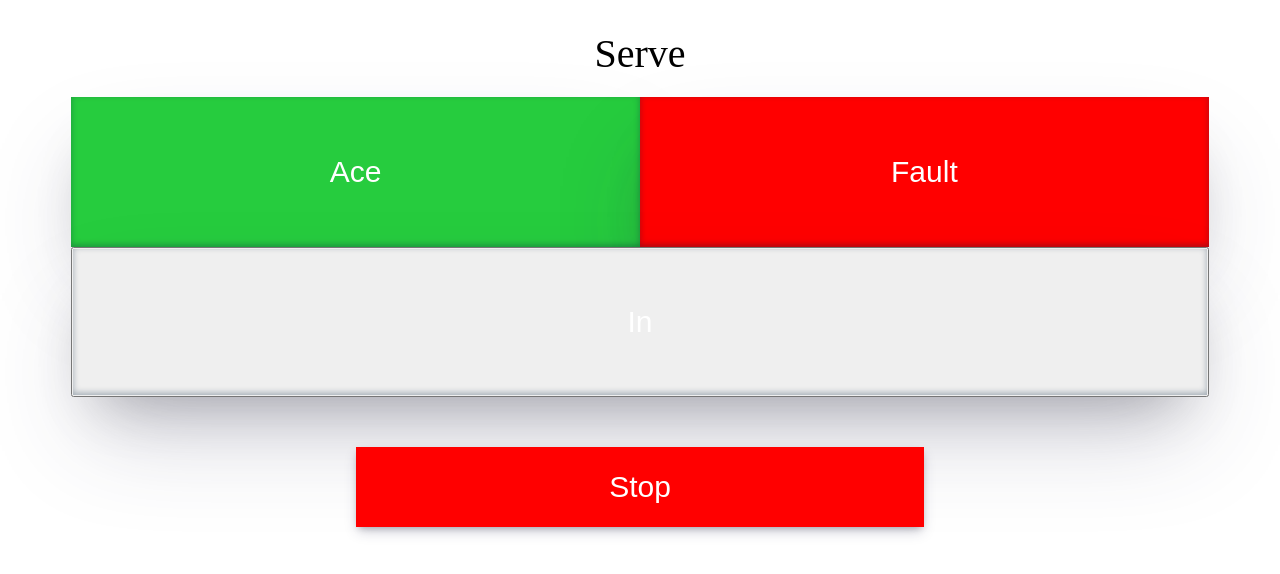
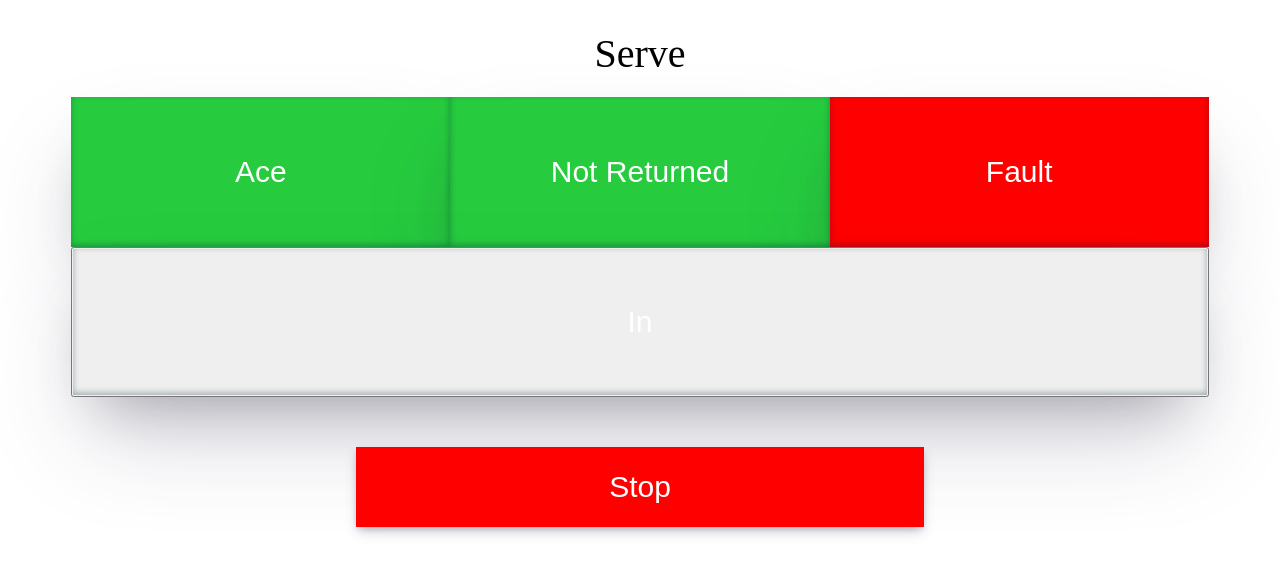
Before and after one commit to morganmarienelson/bounce, a Next.js app: page /components/servingPanel in a window 1280 px wide. Shown: the top 574 px of the page. Built offline with nearby package versions, Linux system fonts and the light colour scheme.

Commit message:
unreturned button added

```diff
--- a/machines/matchData.ts
+++ b/machines/matchData.ts
@@ -32,6 +32,8 @@ interface PointOutcomes {
     acesOnSecondServe: number;
     madeFirstServes: number;
     madeSecondServes: number;
+    notReturnedFirstServes: number;
+    notReturnedSecondServes: number;
 
 }
 
@@ -98,6 +100,10 @@ export enum MatchDataEvents {
     DecrementMadeFirstServes = "decrementMadeFirstServes",
     IncrementMadeSecondServes = "incrementMadeSecondServes",
     DecrementMadeSecondServes = "decrementMadeSecondServes",
+    IncrementNotReturnedFirstServes = "incrementNotReturnedFirstServes",
+    DecrementNotReturnedFirstServes = "decrementNotReturnedFirstServes",
+    IncrementNotReturnedSecondServes = "incrementNotReturnedSecondServes",
+    DecrementNotReturnedSecondServes = "decrementNotReturnedSecondServes",
 }
 
 export const matchData = createMachine({
@@ -165,7 +171,11 @@ export const matchData = createMachine({
             | { type: MatchDataEvents.IncrementMadeFirstServes }
             | { type: MatchDataEvents.DecrementMadeFirstServes }
             | { type: MatchDataEvents.IncrementMadeSecondServes }
-            | { type: MatchDataEvents.DecrementMadeSecondServes },
+            | { type: MatchDataEvents.DecrementMadeSecondServes }
+            | { type: MatchDataEvents.IncrementNotReturnedFirstServes }
+            | { type: MatchDataEvents.DecrementNotReturnedFirstServes }
+            | { type: MatchDataEvents.IncrementNotReturnedSecondServes }
+            | { type: MatchDataEvents.DecrementNotReturnedSecondServes },
     },
     context: {
         pointsWonByForehand: 0,
@@ -199,6 +209,8 @@ export const matchData = createMachine({
         acesOnSecondServe: 0,
         madeFirstServes: 0,
         madeSecondServes: 0,
+        notReturnedFirstServes: 0,
+        notReturnedSecondServes: 0,
     },
     on: {
         incrementForehandWin: {
@@ -573,5 +585,29 @@ export const matchData = createMachine({
                     context.madeSecondServes - 1,
             }),
         },
+        incrementNotReturnedSecondServes: {
+            actions: assign({
+                notReturnedSecondServes: (context: PointOutcomes, event) =>
+                    context.notReturnedSecondServes + 1,
+            }),
+        },
+        decrementNotReturnedSecondServes: {
+            actions: assign({
+                notReturnedSecondServes: (context: PointOutcomes, event) =>
+                    context.notReturnedSecondServes - 1,
+            }),
+        },
+        incrementNotReturnedFirstServes: {
+            actions: assign({
+                notReturnedFirstServes: (context: PointOutcomes, event) =>
+                    context.notReturnedFirstServes + 1,
+            }),
+        },
+        decrementNotReturnedFirstServes: {
+            actions: assign({
+                notReturnedFirstServes: (context: PointOutcomes, event) =>
+                    context.notReturnedFirstServes - 1,
+            }),
+        },
     },
 });
--- a/package.json
+++ b/package.json
@@ -11,6 +11,7 @@
   "dependencies": {
     "@xstate/react": "^3.0.0",
     "antd": "^4.21.2",
+    "chart.js": "^3.8.0",
     "grommet": "^2.24.0",
     "mongodb": "^3.7.3",
     "mongoose": "^6.4.3",
--- a/pages/components/css/servePanel.module.css
+++ b/pages/components/css/servePanel.module.css
@@ -10,7 +10,7 @@
 .panelRow {
     width: 90%;
     display: grid;
-    grid-template-columns: repeat(2, minmax(0, 1fr));
+    grid-template-columns: repeat(3, minmax(0, 1fr));
     margin: 20px auto 0;
 }
 
@@ -27,11 +27,11 @@
 }
 
 .serveInCol {
-    grid-column: span 2 / span 2;
+    grid-column: span 3/ span 3;
 }
 
 .stopBtnCol {
-    grid-column: span 2 / span 2;
+    grid-column: span 3 / span 3;
     display: flex;
     align-content: center;
     justify-content: center;
--- a/pages/components/servingData.tsx
+++ b/pages/components/servingData.tsx
@@ -1,6 +1,7 @@
 import React from "react";
 import {Meter} from "grommet";
-import {Grommet} from "grommet/components";
+import {Grommet, TableBody, TableCell, TableHeader, TableRow, Table} from "grommet/components";
+import {Col, Progress, Row} from "antd";
 
 interface ServingDataProps {
     state: any;
@@ -26,7 +27,6 @@ const ServingData: React.FC<ServingDataProps> = ({state}) => {
                 <Meter
                     values={[{
                         value: firstServePercentage,
-                        label: 'sixty',
                     }]}
                     type="circle"
                     margin="medium"
@@ -37,7 +37,6 @@ const ServingData: React.FC<ServingDataProps> = ({state}) => {
                 <Meter
                     values={[{
                         value: secondServePercentage,
-                        label: 'sixty',
                     }]}
                     type="circle"
                     margin="medium"
--- a/pages/components/servingPanel.tsx
+++ b/pages/components/servingPanel.tsx
@@ -51,6 +51,24 @@ const ServingPanel: React.FC<ServingPanelProps> = ({
         }
     }
 
+    const onNotReturned = () => {
+        if (secondServe) {
+            send({type: MatchDataEvents.IncrementNotReturnedSecondServes});
+            pointLog.push(MatchDataEvents.DecrementNotReturnedSecondServes);
+            send({type: MatchDataEvents.IncrementMadeSecondServes});
+            pointLog.push(MatchDataEvents.DecrementMadeSecondServes);
+        } else {
+            send({type: MatchDataEvents.IncrementNotReturnedFirstServes});
+            pointLog.push(MatchDataEvents.DecrementNotReturnedFirstServes)
+            send({type: MatchDataEvents.IncrementMadeFirstServes});
+            pointLog.push(MatchDataEvents.DecrementMadeFirstServes)
+        }
+        send({type: MatchDataEvents.IncrementPointsWonOnServe});
+        pointLog.push(MatchDataEvents.DecrementPointsWonOnServe);
+        pointFinished();
+    }
+
+
     const onAceClick = () => {
         if (secondServe) {
             send({type: MatchDataEvents.IncrementAcesOnSecondServe});
@@ -66,7 +84,6 @@ const ServingPanel: React.FC<ServingPanelProps> = ({
         send({type: MatchDataEvents.IncrementPointsWonOnServe});
         pointLog.push(MatchDataEvents.DecrementPointsWonOnServe);
         pointFinished();
-
     }
 
     return (
@@ -86,6 +103,19 @@ const ServingPanel: React.FC<ServingPanelProps> = ({
                                 onClick={onAceClick}
                             >
                                 <div className={styles.btnTitle}>Ace</div>
+                            </Button>
+                        </div>
+                        <div className={styles.btnCol}>
+                            <Button
+                                className={styles.serveBtn}
+                                type="primary"
+                                style={{
+                                    background: "#26CC3E ",
+                                    border: "rgba(37, 187, 57, 0.986)",
+                                }}
+                                onClick={onNotReturned}
+                            >
+                                <div className={styles.btnTitle}>Not Returned</div>
                             </Button>
                         </div>
                         <div className={styles.btnCol}>
--- a/pages/index.tsx
+++ b/pages/index.tsx
@@ -13,10 +13,6 @@ function PointInput() {
             {showDashboard ? (
                 <>
                     <PointDashboard setShowDashboard={setShowDashboard} send={send}/>
-                    {JSON.stringify(state.context.pointsWonOnServe)}
-                    {JSON.stringify(state.context.pointsLostOnServe)}
-                    {JSON.stringify(state.context.madeFirstServes)}
-                    {JSON.stringify(state.context.madeSecondServes)}
                 </>
             ) : (
                 <MatchStats setShowDashboard={setShowDashboard} state={state}/>
```
Also changed, not shown: 2 other files (tests, documents, lock files or other folders).
